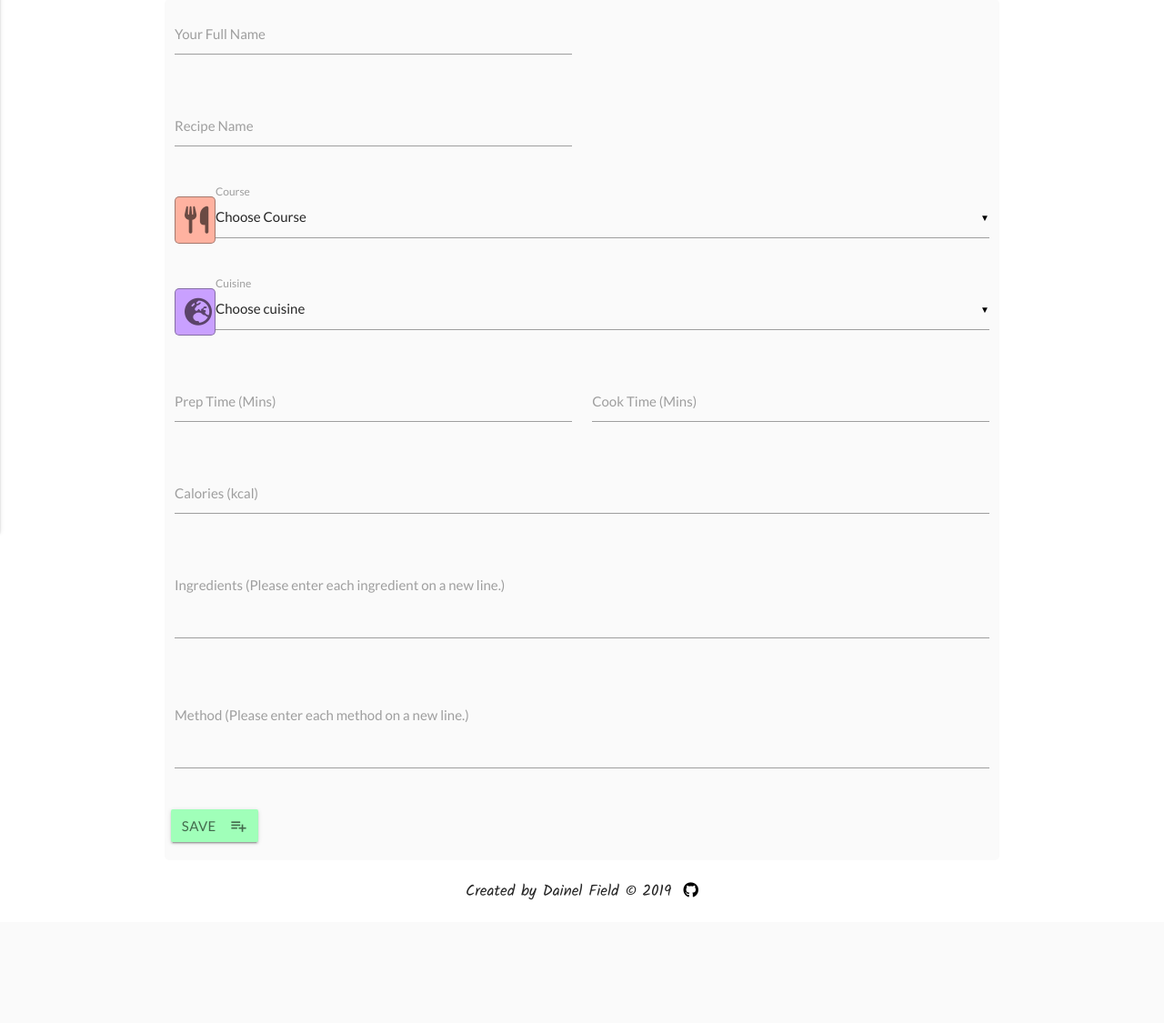
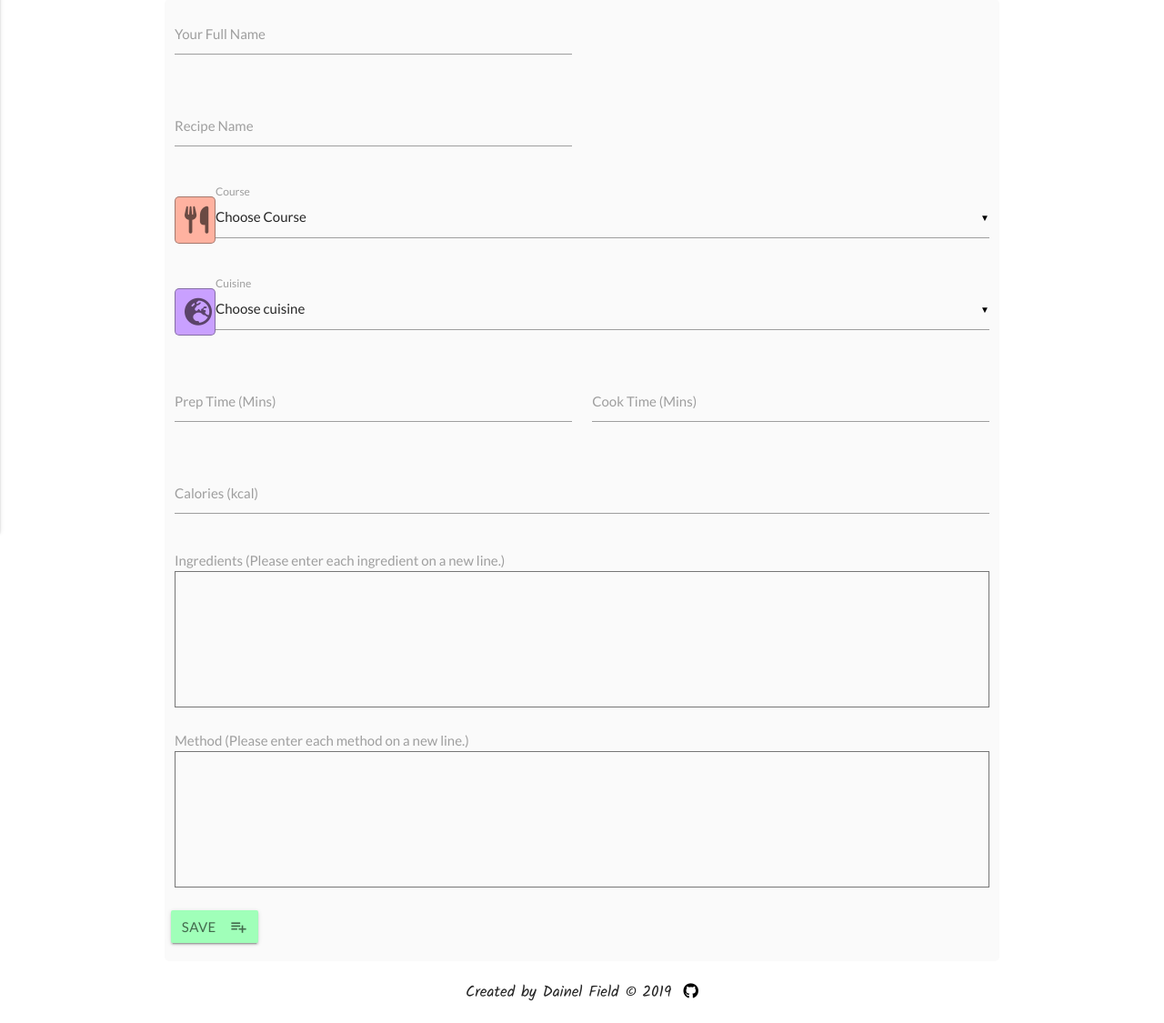
Before and after one commit to dan360z/Data-Centric-Project, a Flask app: page /add_recipe in a window 1280 px wide. Shown: the part 275-1400 px from the top of the page at 91% size. Before the commit the page ends 1265 px from the top, so only its background shows below. Run offline with Flask 2, Linux system fonts and the light colour scheme; data that the repository does not hold is empty; some libraries are stand-ins or nearby versions.

Commit message:
changed size of text areas

```diff
--- a/static/scss/main.css
+++ b/static/scss/main.css
@@ -189,11 +189,19 @@ h1, h3 {
     .instructions li span {
       font-weight: 700; }
 
-/*----------------Add Recipe Form---------------*/
+/*----------------Add/Edit Recipe Form---------------*/
 form {
   margin-top: 55px;
   background-color: #fafafa;
   border-radius: 5px; }
+
+label {
+  font-size: 15px; }
+
+textarea {
+  height: 150px;
+  font-size: 13px;
+  resize: none; }
 
 /*----------------Footer----------------------*/
 footer {
--- a/static/scss/main.scss
+++ b/static/scss/main.scss
@@ -250,7 +250,7 @@ h1, h3 {
     }
 }
 
-/*----------------Add Recipe Form---------------*/
+/*----------------Add/Edit Recipe Form---------------*/
 
 form {
     margin-top: 55px;
@@ -258,6 +258,15 @@ form {
     border-radius: 5px;
 }
 
+label {
+    font-size: 15px;
+}
+
+textarea {
+    height: 150px;
+    font-size: 13px;
+    resize: none;
+}
 /*----------------Footer----------------------*/
 
 footer {
--- a/templates/addrecipe.html
+++ b/templates/addrecipe.html
@@ -65,16 +65,16 @@
             </div>
 
             <div class="row">
-                <div class="input-field col s12">
-                    <textarea name="ingredients" id="ingredients" type="text" class="materialize-textarea" required></textarea>
+                <div class="col s12">
                     <label for="first_name">Ingredients (Please enter each ingredient on a new line.)</label>
+                    <textarea name="ingredients" id="ingredients" type="text" required></textarea>
                 </div>
             </div>
 
             <div class="row">
-                <div class="input-field col s12">
-                    <textarea name="method" id="method" type="text" class="materialize-textarea" required></textarea>
+                <div class="col s12">
                     <label for="method">Method (Please enter each method on a new line.)</label>
+                    <textarea name="method" id="method" type="text" required></textarea>
                 </div>
             </div>
 
```
Also changed, not shown: templates/editrecipe.html (+6 -6 lines), app.py (line endings or trailing spaces), 1 other file.
